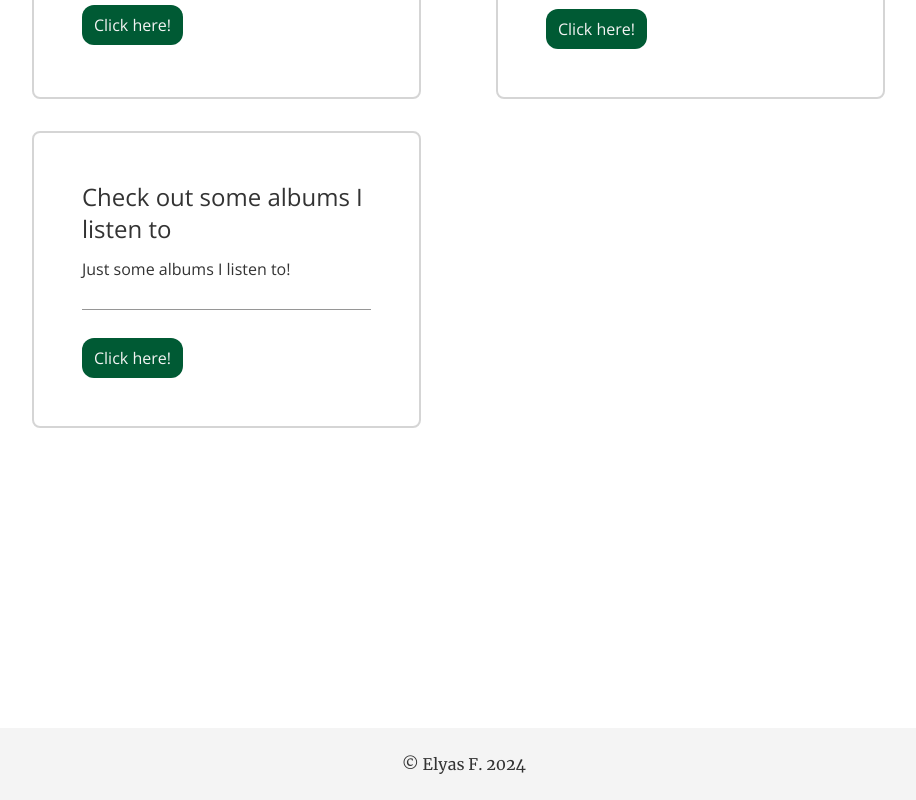
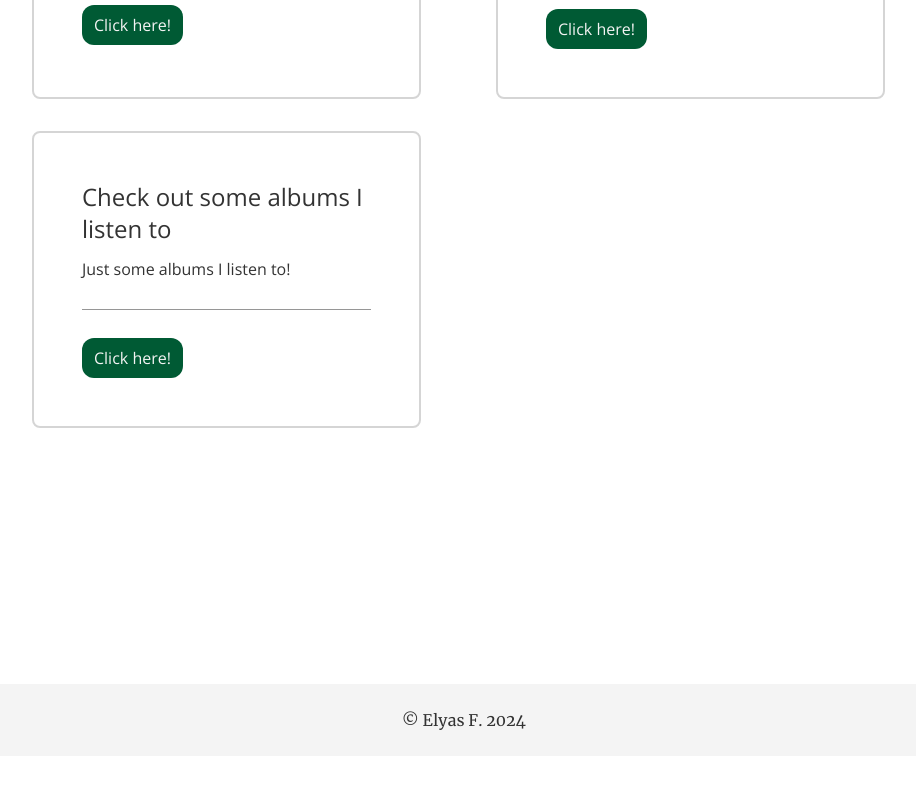
Before and after one commit to BlueElyas/elyas-portfolio, a React (Create React App) app: page / in a window 1280 px wide. Shown: the part 497-1297 px from the top of the page, without its empty margins (176-1092 px from the left). After the commit the page ends 1253 px from the top, so only its background shows below. Built offline with nearby package versions, Linux system fonts and the light colour scheme.

Commit message:
Fix Footer

```diff
--- a/src/components/main/footer.jsx
+++ b/src/components/main/footer.jsx
@@ -2,7 +2,7 @@ import React from "react";
 
 const Footer = () => {
   return (
-    <footer className="bg-softGray text-center font-merriweatherReg py-6  mt-[300px] bottom-0 ">
+    <footer className="bg-softGray text-center font-merriweatherReg py-6 mt-64  ">
       <p> &copy; Elyas F. 2024</p>
     </footer>
   );
```
